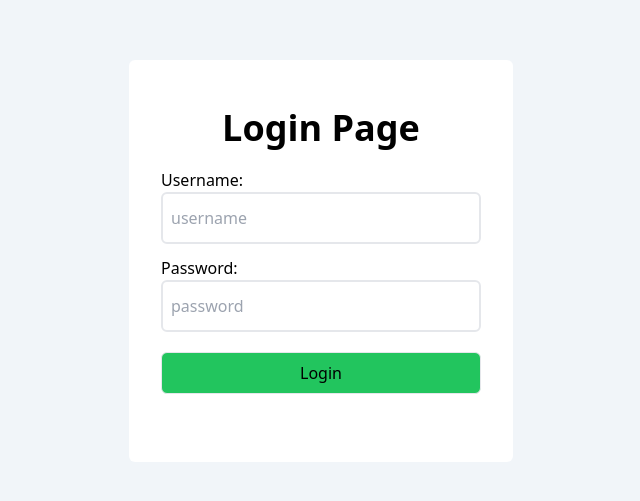
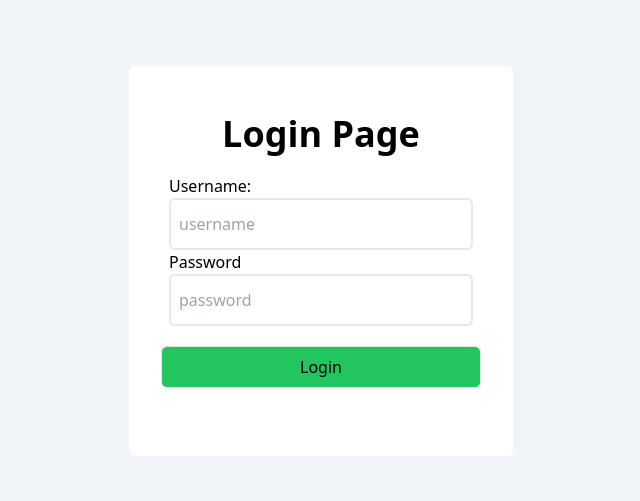
Before and after one commit to B-lanc/TeaVentory, a Vue app in the folder frontend/: page /login in a window 1280 px wide. Shown: the part 139-640 px from the top of the page, without its empty margins (319-959 px from the left). Built offline with nearby package versions, Linux system fonts and the light colour scheme; what pocketbase would draw is missing.

Commit message:
Used the input component

```diff
--- a/frontend/src/views/LoginView.vue
+++ b/frontend/src/views/LoginView.vue
@@ -2,6 +2,7 @@
 import { useRouter } from 'vue-router'
 import { ref } from 'vue'
 import pb from '@/pocketbaseConnection'
+import InputComponent from '@/components/InputComponent.vue'
 
 const router = useRouter()
 const username = ref('')
@@ -25,25 +26,21 @@ const loginButtonPress = async () => {
   <div class="flex h-screen items-center justify-center bg-slate-100">
     <div class="w-96 rounded-md bg-white px-8 py-12">
       <h1 class="pb-5 text-center text-4xl font-bold">Login Page</h1>
-      <div>
-        <label class="block">Username:</label>
-        <input
-          type="text"
-          class="w-full rounded-md border-2 px-2 py-3 focus:outline-none focus:ring-1 focus:ring-blue-800"
-          v-model="username"
-          placeholder="username"
-        />
-      </div>
-      <div class="mt-3">
-        <label class="block">Password:</label>
-        <input
-          type="password"
-          class="w-full rounded-md border-2 px-2 py-3 focus:outline-none focus:ring-1 focus:ring-blue-800"
-          v-model="password"
-          placeholder="password"
-          @keyup.enter="loginButtonPress()"
-        />
-      </div>
+      <InputComponent
+        label="Username:"
+        placeholder="username"
+        type="text"
+        :value="username"
+        @update="(val) => (username = val)"
+      />
+      <InputComponent
+        label="Password"
+        placeholder="password"
+        type="password"
+        :value="password"
+        @update="(val) => (password = val)"
+        @keyup.enter="loginButtonPress()"
+      />
       <div class="mt-5">
         <button
           class="w-full rounded-md border bg-green-500 py-2 hover:bg-green-400"
```
